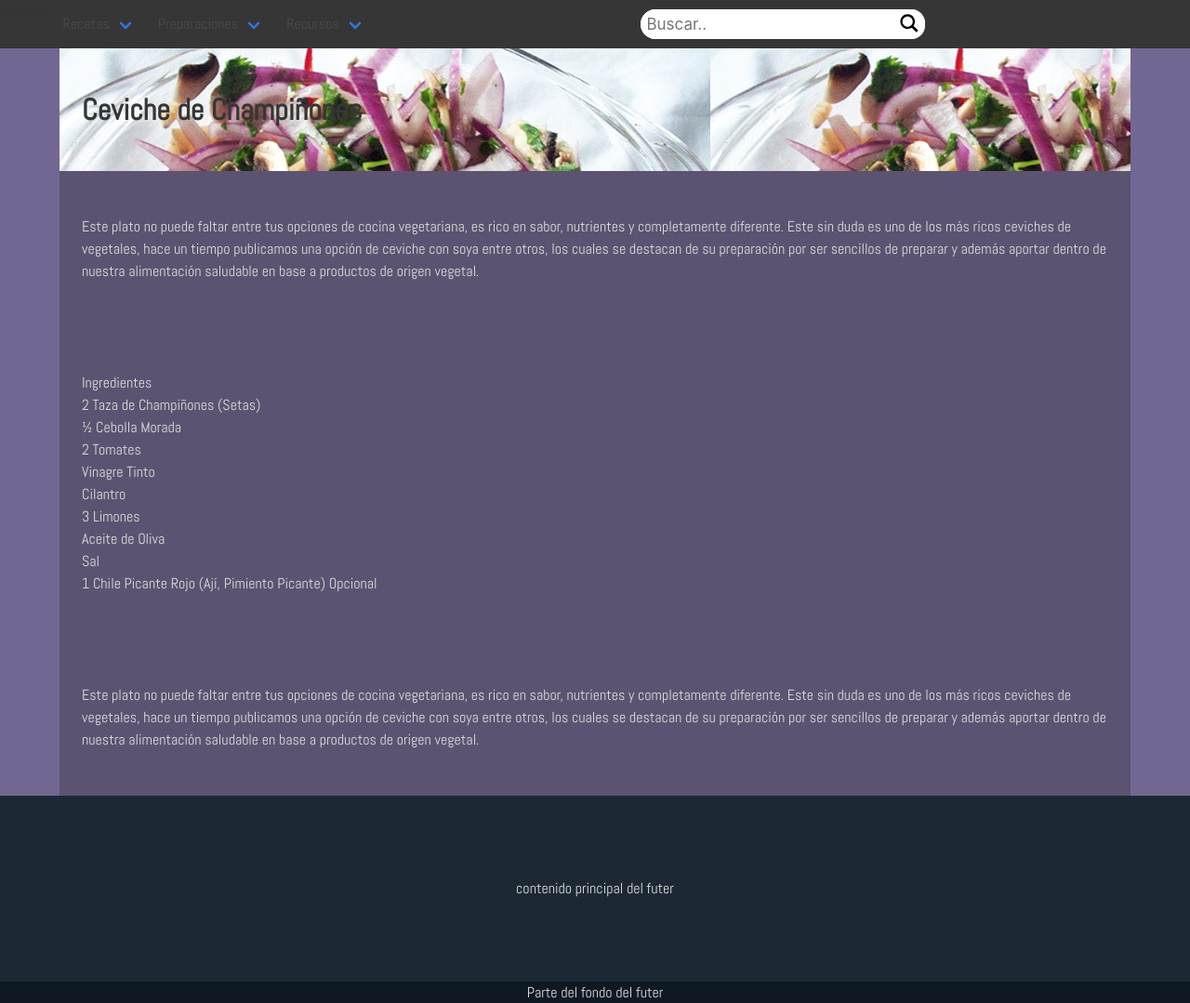
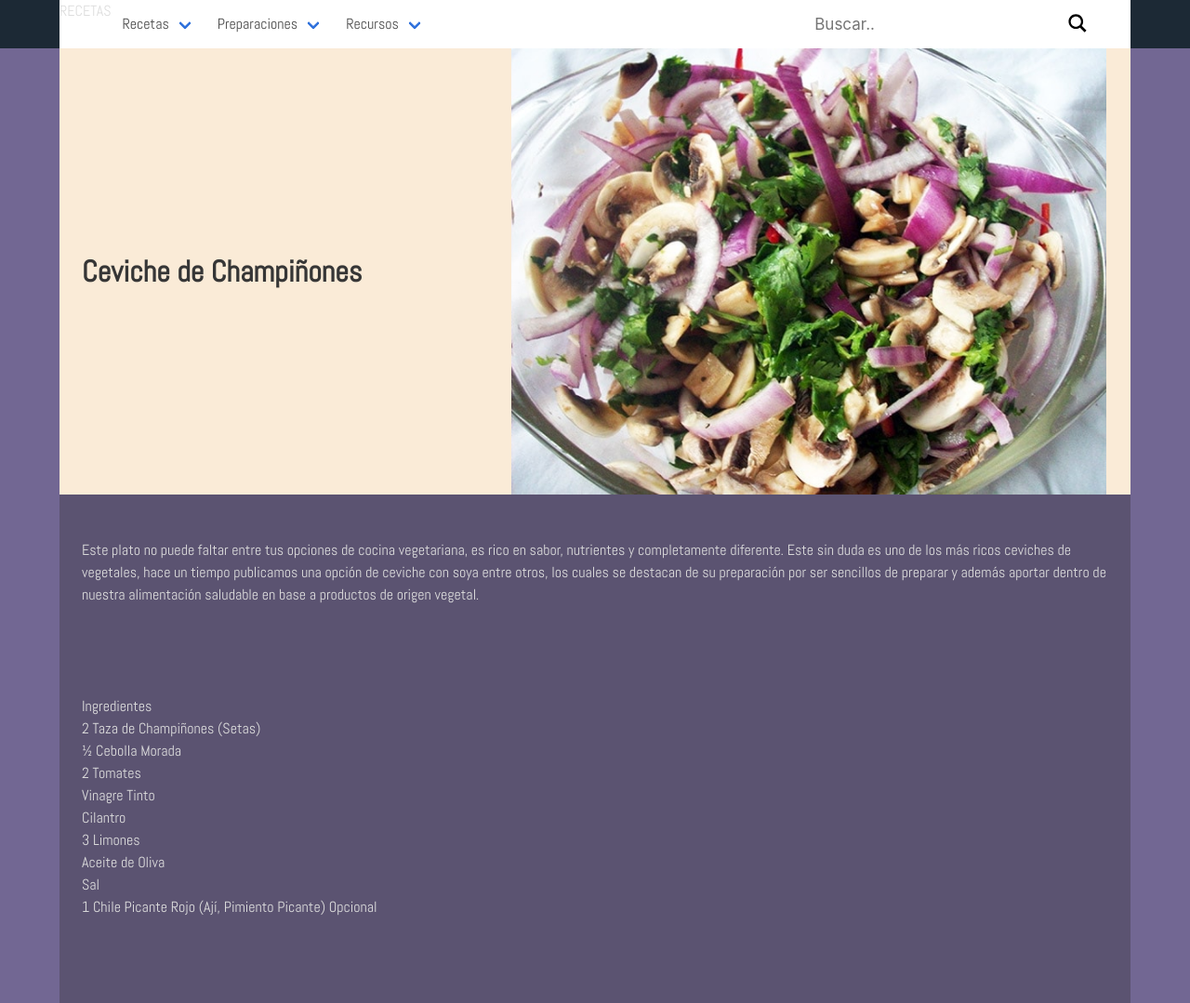
Before and after one commit to jesushernan3/adt-recetas, a PHP site: page /vistas/recetas/crudas-ensaladas/recetas-id-02-ceviche.php in a window 1280 px wide. Shown: the top 1079 px of the page at 93% size. Run offline with PHP 8.4, Linux system fonts and the light colour scheme.

Commit message:
mejoreamiento de menu

```diff
--- a/assets/css/main.css
+++ b/assets/css/main.css
@@ -73,12 +73,21 @@ header {
 }
 
 /* :::::::::: Vista ARTICULO :::::::::: */
-.articulo .hero {
+.articulo .hero.banner-titulo {
   background-color: antiquewhite;
+  height: 30rem;
 }
-.hero-body {
-  background-image: url('../img/ensaladas/ceviche-champinones.jpg');
+.articulo .banner-titulo .hero-body {
+  display: inherit;
+   background:url(../img/ensaladas/ceviche-champinones.jpg) no-repeat center right 5%;
+  background-size: contain;
 }
+.articulo .banner-titulo .container {
+  display: flex;
+  flex-direction: column;
+  justify-content: center;
+}
+
 
 /*··························· Barra de Navegacion  */
 
--- a/estructura/head.php
+++ b/estructura/head.php
@@ -15,20 +15,13 @@
 
   <header>
 
-      <nav class="navbar is-dark" role="navegation" aria-label="dropdown navigation">
+      <nav class="navbar container" role="navegation" aria-label="dropdown navigation">
+
         <div class="navbar-brand"><a href="<?php echo $raiz;?>index.php">RECETAS</a></div>
-          <?php include('parciales/menu-principal.php');?>
-        <div class="search-box">
-          <form role="search" method="get" action="index.php" class="search-form">
-            <input type="text" placeholder="Buscar..">
-            <button class="boton-lupa">
-              <svg class="icono-lupa" xml:space="preserve" enable-background="new 0 0 512 512" viewBox="0 0 512 512" height="24px" width="24px" y="0px" x="0px" xmlns:xlink="http://www.w3.org/1999/xlink" xmlns="http://www.w3.org/2000/svg" version="1.1">
-                <path d="M460.355,421.59L353.844,315.078c20.041-27.553,31.885-61.437,31.885-98.037 C385.729,124.934,310.793,50,218.686,50C126.58,50,51.645,124.934,51.645,217.041c0,92.106,74.936,167.041,167.041,167.041 c34.912,0,67.352-10.773,94.184-29.158L419.945,462L460.355,421.59z M100.631,217.041c0-65.096,52.959-118.056,118.055-118.056 c65.098,0,118.057,52.959,118.057,118.056c0,65.096-52.959,118.056-118.057,118.056C153.59,335.097,100.631,282.137,100.631,217.041 z" id="search-svg"></path>
-              </svg>
-            </button>
-          </form>
-        </div>
-    </nav>
+
+        <?php include('parciales/menu-principal.php');?>
+
+      </nav>
 
   </header>
   <main>
--- a/estructura/parciales/menu-principal.php
+++ b/estructura/parciales/menu-principal.php
@@ -1,3 +1,5 @@
+<div class="navbar-menu navbar-start">
+
   <div class="navbar-item has-dropdown is-hoverable">
       <a class="navbar-link">Recetas</a>
         <div class="navbar-dropdown">
@@ -26,3 +28,17 @@
           <a href="#" class="navbar-item">Multimedia</a>
         </div>
   </div>
+</div>
+
+
+
+  <div class="navbar-item search-box navbar-end">
+    <form role="search" method="get" action="index.php" class="search-form">
+      <input type="text" placeholder="Buscar..">
+      <button class="boton-lupa">
+        <svg class="icono-lupa" xml:space="preserve" enable-background="new 0 0 512 512" viewBox="0 0 512 512" height="24px" width="24px" y="0px" x="0px" xmlns:xlink="http://www.w3.org/1999/xlink" xmlns="http://www.w3.org/2000/svg" version="1.1">
+          <path d="M460.355,421.59L353.844,315.078c20.041-27.553,31.885-61.437,31.885-98.037 C385.729,124.934,310.793,50,218.686,50C126.58,50,51.645,124.934,51.645,217.041c0,92.106,74.936,167.041,167.041,167.041 c34.912,0,67.352-10.773,94.184-29.158L419.945,462L460.355,421.59z M100.631,217.041c0-65.096,52.959-118.056,118.055-118.056 c65.098,0,118.057,52.959,118.057,118.056c0,65.096-52.959,118.056-118.057,118.056C153.59,335.097,100.631,282.137,100.631,217.041 z" id="search-svg"></path>
+        </svg>
+      </button>
+    </form>
+  </div>
--- a/vistas/recetas/crudas-ensaladas/recetas-id-02-ceviche.php
+++ b/vistas/recetas/crudas-ensaladas/recetas-id-02-ceviche.php
@@ -7,7 +7,7 @@
   <div class="articulo container">
 
       <!-- Banner Titulo -->
-      <div class="hero">
+      <div class="hero banner-titulo">
         <div class="hero-body">
           <div class="container">
             <h1 class="title">
```
